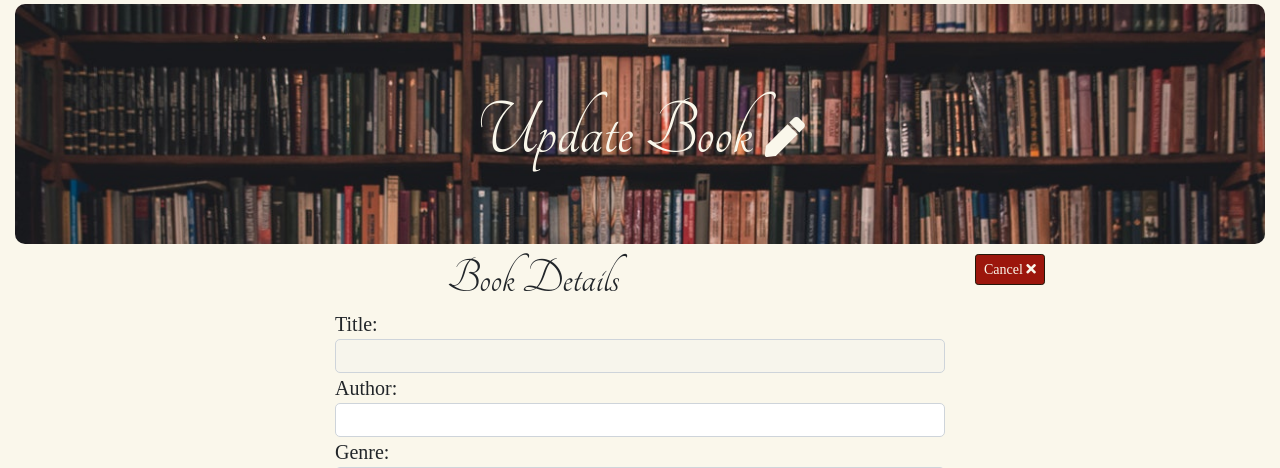
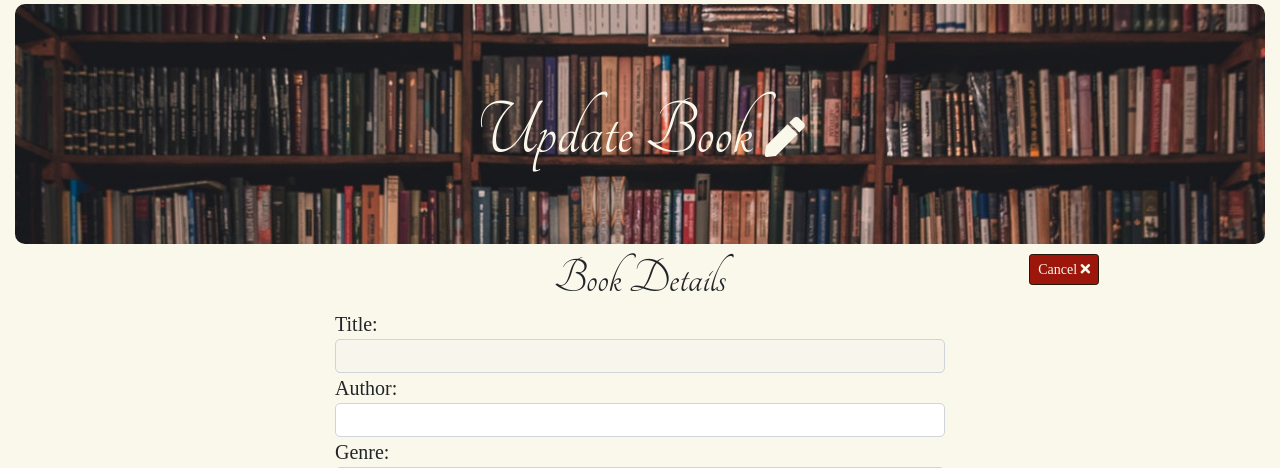
Before and after one commit to natalie-kate/pocket-bookcase, a Flask app: template templates/edit-book.html in a window 1280 px wide. Shown: the part 82-550 px from the top of the page. Run offline with Flask 2, Linux system fonts and the light colour scheme; the template is opened without the code that fills it, so the values that code supplies are empty; some libraries are stand-ins or nearby versions; some web fonts are replaced.

Commit message:
Edit classes for styling

```diff
--- a/templates/edit-book.html
+++ b/templates/edit-book.html
@@ -13,10 +13,10 @@
 <!-- Page content -->
 {% block content %}
 <div class="row edit-book text-left">
-    <div class="col-7 col-md-8 offset-1 header">
+    <div class="col-6 offset-3 header">
         <h3>Book Details</h3>
     </div>
-    <div class="col-3 col-md-2">
+    <div class="col-2 text-center">
         <a href="{{ url_for('library') }}" aria-label="Go back to library"
         class="btn btn-sm delete-btn hover">Cancel <i class="fas fa-times" aria-hidden="true"></i></a>
     </div>
```
